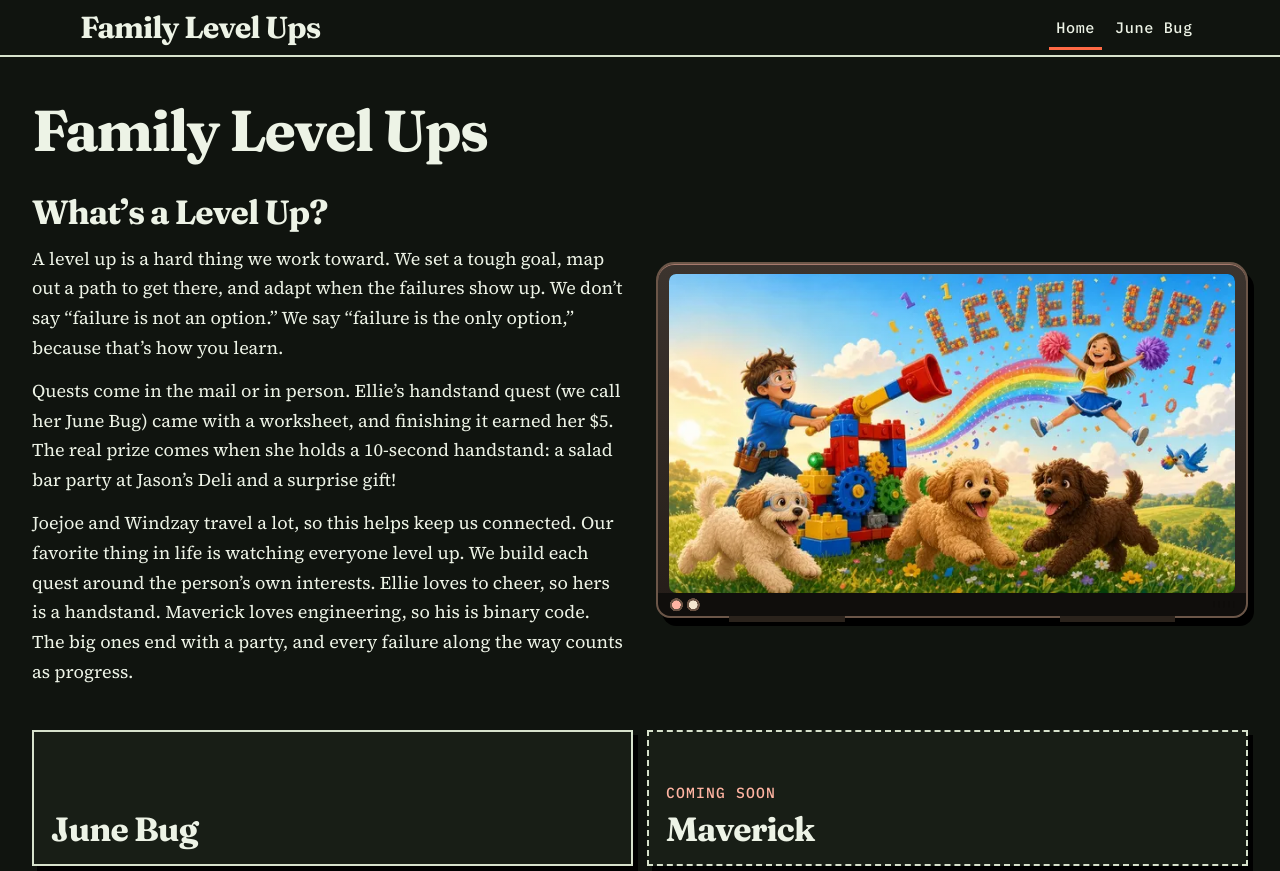
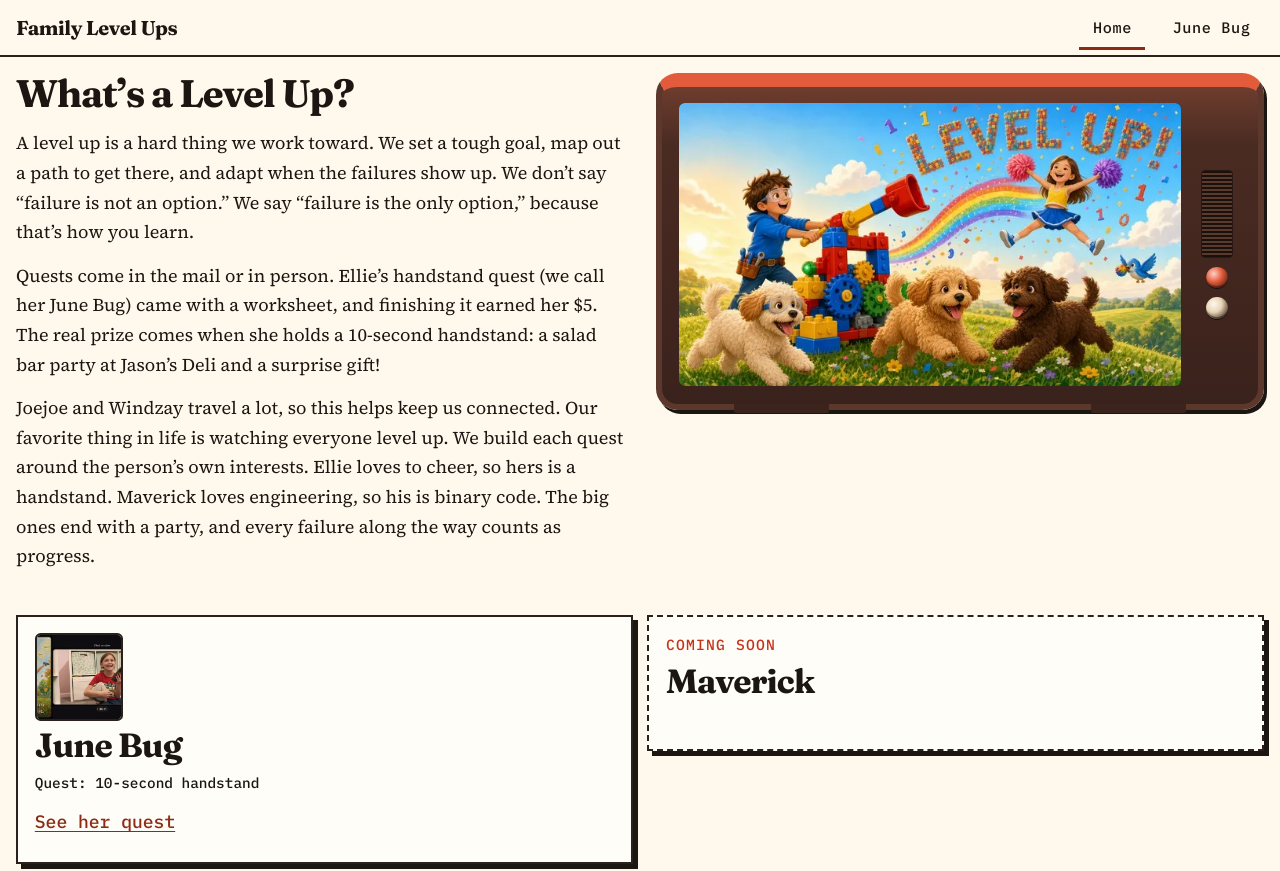
Before and after one commit to familylevelups/familylevelups.github.io, a plain HTML site: page index.html in a window 1280 px wide. Shown: the top 871 px of the page. Drawn offline with Linux system fonts and the light colour scheme.

Commit message:
Restyle the pages cream and rebuild the television frame.
Use a real cabinet with side controls, line up the shared container, and add June Bug's quest card.

Co-authored-by: KidRunComVC <KidRunComVC@users.noreply.github.com>

```diff
--- a/css/styles.css
+++ b/css/styles.css
@@ -65,21 +65,21 @@
 }
 
 :root {
-  color-scheme: dark;
-  --bg: #10140f;
-  --bg-panel: #181e16;
-  --ink: #edf3e6;
-  --muted: #d2dec8;
-  --label: #e8f2e0;
-  --line: #3d4d38;
-  --stroke: #d7e2cc;
-  --shadow: #000000;
+  color-scheme: light;
+  --bg: #fff8ec;
+  --bg-panel: #fffdf8;
+  --ink: #1c1612;
+  --muted: #4a3d34;
+  --label: #3a312a;
+  --line: #e4d3bc;
+  --stroke: #2b211c;
+  --shadow: #1c1612;
   --amber: #f0c14b;
   --amber-ink: #1a1406;
-  --accent: #ffb4a2;
-  --accent-strong: #ff6a45;
-  --link: #f3d48a;
-  --focus: #f0c14b;
+  --accent: #c4341a;
+  --accent-strong: #8d2c14;
+  --link: #8d2c14;
+  --focus: #9a2a14;
   --display: "Fraunces", "Iowan Old Style", Palatino, Georgia, serif;
   --serif: "Source Serif 4", "Iowan Old Style", Palatino, Georgia, serif;
   --mono: "IBM Plex Mono", ui-monospace, "Cascadia Mono", "Segoe UI Mono", Menlo, Consolas, monospace;
@@ -177,7 +177,7 @@ a:focus-visible {
 .wrap,
 .mast-inner,
 .footer-inner {
-  width: min(1120px, calc(100% - 2rem));
+  width: min(1400px, calc(100% - 2rem));
   margin-inline: auto;
 }
 
@@ -198,7 +198,7 @@ a:focus-visible {
 .site-nav ul {
   display: flex;
   flex-wrap: wrap;
-  gap: 0.15rem 0.35rem;
+  gap: 0.35rem 0.85rem;
   margin: 0;
   padding: 0;
   list-style: none;
@@ -208,8 +208,9 @@ a:focus-visible {
   display: inline-flex;
   align-items: center;
   justify-content: center;
+  min-width: 44px;
   min-height: 44px;
-  padding: 0.2rem 0.45rem;
+  padding: 0.45rem 0.85rem;
   color: var(--ink);
   font-family: var(--mono);
   font-size: 0.95rem;
@@ -239,8 +240,8 @@ a:focus-visible {
   color: var(--ink);
   font-family: var(--display);
   font-weight: 700;
-  font-size: 1.45rem;
-  letter-spacing: -0.03em;
+  font-size: 1.15rem;
+  letter-spacing: -0.02em;
   line-height: 1.1;
   text-decoration: none;
 }
@@ -293,12 +294,16 @@ h2 {
 }
 
 .family-catalog {
-  padding: 0.5rem 0 2.5rem;
+  padding: 1rem 0 0;
 }
 
 .family-entry {
   max-width: 42rem;
   margin: 0 0 2.75rem;
+}
+
+.family-catalog > .family-entry:last-child {
+  margin-bottom: 3.5rem;
 }
 
 .family-entry .kicker {
@@ -310,23 +315,46 @@ h2 {
   font-size: clamp(1.6rem, 3vw, 2.1rem);
 }
 
+.tv {
+  display: grid;
+  grid-template-columns: minmax(0, 1fr) auto;
+  align-items: center;
+  gap: 0.35rem;
+  position: relative;
+  max-width: 100%;
+  margin: 0 0 1.15rem;
+  padding: 0.4rem 0.45rem 0.55rem;
+  background: linear-gradient(180deg, #6e3d2e 0%, #4a2b22 18%, #3a221c 100%);
+  border: 3px solid #5c382c;
+  border-top: 6px solid #e25b3a;
+  border-radius: 0.85rem;
+  box-shadow: 3px 4px 0 var(--shadow);
+}
+
+.tv::before,
+.tv::after {
+  content: "";
+  position: absolute;
+  bottom: -0.28rem;
+  width: 16%;
+  height: 0.28rem;
+  background: #3a241c;
+  border-radius: 0 0 0.12rem 0.12rem;
+  pointer-events: none;
+}
+
+.tv::before {
+  left: 12%;
+}
+
+.tv::after {
+  right: 12%;
+}
+
 .level-hero {
   display: block;
-  position: relative;
-  margin: 0 0 1rem;
-  max-width: 100%;
-  padding: 0.32rem 0.36rem 0.82rem;
-  background:
-    radial-gradient(circle at 0.72rem calc(100% - 0.4rem), var(--accent) 0 0.16rem, #6a5344 0.17rem 0.25rem, transparent 0.27rem),
-    radial-gradient(circle at 1.28rem calc(100% - 0.4rem), #f3e6cf 0 0.16rem, #6a5344 0.17rem 0.25rem, transparent 0.27rem),
-    repeating-linear-gradient(90deg, #0e0c0a 0 1px, transparent 1px 3px) right 0.4rem bottom 0.28rem / 0.85rem 0.26rem no-repeat,
-    linear-gradient(#100e0c, #100e0c) left bottom / 100% 0.82rem no-repeat,
-    linear-gradient(180deg, #3c342e 0%, #241c18 100%);
-  border: 2px solid #6b5648;
-  border-radius: 0.7rem 0.7rem 0.5rem 0.5rem;
-  box-shadow:
-    inset 0 1px 0 rgba(255, 180, 162, 0.55),
-    3px 4px 0 var(--shadow);
+  min-width: 0;
+  margin: 0;
 }
 
 .level-hero img {
@@ -336,36 +364,47 @@ h2 {
   height: auto;
   background: #000;
   border: 0;
-  border-radius: 0.28rem;
+  border-radius: 0.35rem;
   box-shadow:
-    inset 0 0 0 1px rgba(0, 0, 0, 0.72),
-    inset 0 0 10px rgba(0, 0, 0, 0.28);
+    inset 0 0 0 2px rgba(0, 0, 0, 0.55),
+    inset 0 10px 16px rgba(255, 255, 255, 0.16);
 }
 
-.level-hero::before {
-  content: "";
-  position: absolute;
-  z-index: 1;
-  top: 0.32rem;
-  right: 0.36rem;
-  bottom: 0.82rem;
-  left: 0.36rem;
-  border-radius: 0.28rem;
-  background: linear-gradient(122deg, rgba(255, 255, 255, 0.18) 0%, rgba(255, 255, 255, 0.04) 16%, transparent 38%);
-  pointer-events: none;
+.tv-side {
+  display: flex;
+  flex-direction: column;
+  align-items: center;
+  justify-content: center;
+  gap: 0.28rem;
+  width: 1.35rem;
 }
 
-.level-hero::after {
-  content: "";
-  position: absolute;
-  left: 14%;
-  right: 14%;
-  bottom: -0.22rem;
-  height: 0.22rem;
-  background:
-    linear-gradient(#2b231c, #2b231c) left / 22% 100% no-repeat,
-    linear-gradient(#2b231c, #2b231c) right / 22% 100% no-repeat;
-  pointer-events: none;
+.tv-grille {
+  display: block;
+  width: 0.85rem;
+  height: 1.7rem;
+  border-radius: 0.15rem;
+  border: 1px solid #2a1812;
+  background: repeating-linear-gradient(
+    to bottom,
+    #1a100c 0 2px,
+    #5a3a2c 2px 4px
+  );
+}
+
+.tv-knob {
+  display: block;
+  width: 0.62rem;
+  height: 0.62rem;
+  border-radius: 50%;
+  background: radial-gradient(circle at 35% 32%, #ffd2c6, #e25b3a 42%, #7a2e1c 74%);
+  box-shadow:
+    inset 0 -2px 0 rgba(0, 0, 0, 0.35),
+    0 1px 0 #1a100c;
+}
+
+.tv-knob-alt {
+  background: radial-gradient(circle at 35% 32%, #fff8ee, #e6d3b4 40%, #6b5344 74%);
 }
 
 .family-entry p {
@@ -465,7 +504,7 @@ h2 {
   display: grid;
   gap: 0.9rem;
   max-width: 42rem;
-  margin: 1.75rem 0 0;
+  margin: 0 0 3.5rem;
   padding: 0;
   list-style: none;
 }
@@ -473,7 +512,8 @@ h2 {
 .person-card {
   display: flex;
   flex-direction: column;
-  justify-content: flex-end;
+  align-items: flex-start;
+  justify-content: flex-start;
   gap: 0.35rem;
   min-height: 8.5rem;
   padding: 1rem 1.05rem 1.1rem;
@@ -481,6 +521,31 @@ h2 {
   border: 2px solid var(--stroke);
   box-shadow: 5px 5px 0 var(--shadow);
   color: var(--ink);
+}
+
+.person-thumb {
+  width: 5.5rem;
+  max-width: 5.5rem;
+  height: 5.5rem;
+  object-fit: cover;
+  border: 2px solid var(--stroke);
+  border-radius: 0.35rem;
+}
+
+.quest-line {
+  margin: 0.15rem 0 0;
+  color: var(--ink);
+  font-family: var(--mono);
+  font-size: 0.9rem;
+  font-weight: 500;
+}
+
+.person-card a {
+  display: inline-flex;
+  align-items: center;
+  min-height: 44px;
+  font-family: var(--mono);
+  font-weight: 500;
 }
 
 a.person-card {
@@ -521,15 +586,14 @@ a.person-card:focus-visible {
   font-size: 1.05rem;
 }
 
+.level-up-copy h1 {
+  margin: 0 0 0.45rem;
+  font-size: clamp(1.85rem, 3vw, 2.5rem);
+}
+
 @media (min-width: 700px) {
-  .wrap,
-  .mast-inner,
-  .footer-inner {
-    width: min(1120px, calc(100% - 2.5rem));
-  }
-
   .brand {
-    font-size: 1.9rem;
+    font-size: 1.25rem;
   }
 
   .page-head {
@@ -546,70 +610,23 @@ a.person-card:focus-visible {
 }
 
 @media (min-width: 900px) {
-  .page-head:has(+ .family-catalog .level-hero),
-  .family-catalog:has(.level-hero) {
-    width: min(1400px, calc(100% - 4rem));
-  }
-
-  .family-entry:has(.level-hero) {
+  .family-entry:has(.tv) {
     display: grid;
     grid-template-columns: minmax(0, 1fr) minmax(0, 1fr);
     column-gap: 2rem;
-    align-items: center;
+    align-items: start;
     max-width: none;
   }
 
-  .family-entry:has(.level-hero) .level-hero {
+  .family-entry:has(.tv) .tv {
     grid-column: 2;
     grid-row: 1;
     margin: 0;
-    position: relative;
-    padding: 0.62rem 0.68rem 1.45rem;
-    background:
-      radial-gradient(circle at 1.15rem calc(100% - 0.7rem), var(--accent) 0 0.26rem, #6a5344 0.28rem 0.4rem, transparent 0.42rem),
-      radial-gradient(circle at 2.2rem calc(100% - 0.7rem), #f3e6cf 0 0.26rem, #6a5344 0.28rem 0.4rem, transparent 0.42rem),
-      repeating-linear-gradient(90deg, #0e0c0a 0 2px, transparent 2px 5px) right 0.7rem bottom 0.5rem / 1.35rem 0.42rem no-repeat,
-      linear-gradient(#100e0c, #100e0c) left bottom / 100% 1.45rem no-repeat,
-      linear-gradient(180deg, #3c342e 0%, #241c18 100%);
-    border: 2px solid #6b5648;
-    border-radius: 1.15rem 1.15rem 0.9rem 0.9rem;
-    box-shadow:
-      inset 0 1px 0 rgba(255, 180, 162, 0.55),
-      6px 8px 0 var(--shadow);
-  }
-
-  .family-entry:has(.level-hero) .level-hero img {
-    border: 0;
-    border-radius: 0.45rem;
-    box-shadow:
-      inset 0 0 0 2px rgba(0, 0, 0, 0.72),
-      inset 0 0 16px rgba(0, 0, 0, 0.35);
-  }
-
-  .level-hero::before {
-    content: "";
-    position: absolute;
-    z-index: 1;
-    top: 0.62rem;
-    right: 0.68rem;
-    bottom: 1.45rem;
-    left: 0.68rem;
-    border-radius: 0.45rem;
-    background: linear-gradient(122deg, rgba(255, 255, 255, 0.2) 0%, rgba(255, 255, 255, 0.05) 18%, transparent 40%);
-    pointer-events: none;
-  }
-
-  .level-hero::after {
-    content: "";
-    position: absolute;
-    left: 12%;
-    right: 12%;
-    bottom: -0.38rem;
-    height: 0.38rem;
-    background:
-      linear-gradient(#2b231c, #2b231c) left / 26% 100% no-repeat,
-      linear-gradient(#2b231c, #2b231c) right / 26% 100% no-repeat;
-    pointer-events: none;
+    gap: 0.75rem;
+    padding: 1rem 1.05rem 1.15rem;
+    border-width: 6px;
+    border-top-width: 14px;
+    border-radius: 1.35rem;
   }
 
   .level-up-copy {
@@ -617,7 +634,29 @@ a.person-card:focus-visible {
     grid-row: 1;
   }
 
-  .family-catalog:has(.level-hero) .people {
+  .tv-side {
+    width: 3rem;
+    gap: 0.55rem;
+  }
+
+  .tv-grille {
+    width: 2rem;
+    height: 5.5rem;
+    border-radius: 0.25rem;
+  }
+
+  .tv-knob {
+    width: 1.35rem;
+    height: 1.35rem;
+  }
+
+  .tv::before,
+  .tv::after {
+    bottom: -0.55rem;
+    height: 0.55rem;
+  }
+
+  .family-catalog:has(.tv) .people {
     max-width: none;
   }
 }
--- a/index.html
+++ b/index.html
@@ -6,7 +6,7 @@
     <meta name="robots" content="noindex, nofollow">
     <title>Family Level Ups</title>
     <meta name="description" content="How our family does level ups.">
-    <meta name="theme-color" content="#10140f">
+    <meta name="theme-color" content="#FFF8EC">
     <link rel="icon" href="/favicon.svg" type="image/svg+xml">
     <link rel="preload" href="/assets/fonts/fraunces-700.woff2" as="font" type="font/woff2" crossorigin>
     <link rel="preload" href="/assets/fonts/source-serif-4-400.woff2" as="font" type="font/woff2" crossorigin>
@@ -28,17 +28,21 @@
     </header>
 
     <main id="content" tabindex="-1">
-      <header class="page-head wrap">
-        <h1>Family Level Ups</h1>
-      </header>
       <section class="catalog wrap family-catalog" aria-labelledby="level-up-heading">
         <div class="family-entry">
-          <picture class="level-hero">
-            <source type="image/webp" srcset="/assets/img/level-up-hero-640.webp 640w, /assets/img/level-up-hero-1024.webp 1024w" sizes="(min-width: 900px) min(700px, 46vw), calc(100vw - 2rem)">
-            <img src="/assets/img/level-up-hero-1024.jpg" srcset="/assets/img/level-up-hero-640.jpg 640w, /assets/img/level-up-hero-1024.jpg 1024w" sizes="(min-width: 900px) min(700px, 46vw), calc(100vw - 2rem)" width="1024" height="576" alt="Storybook illustration of a boy in goggles launching a toy-brick catapult while a girl in a cheer outfit flies through the sky with pom-poms above three playful Labradoodles, under brick letters that spell LEVEL UP!" loading="eager">
-          </picture>
+          <div class="tv">
+            <picture class="level-hero">
+              <source type="image/webp" srcset="/assets/img/level-up-hero-640.webp 640w, /assets/img/level-up-hero-1024.webp 1024w" sizes="(min-width: 900px) min(700px, 46vw), calc(100vw - 2rem)">
+              <img src="/assets/img/level-up-hero-1024.jpg" srcset="/assets/img/level-up-hero-640.jpg 640w, /assets/img/level-up-hero-1024.jpg 1024w" sizes="(min-width: 900px) min(700px, 46vw), calc(100vw - 2rem)" width="1024" height="576" alt="Storybook illustration of a boy in goggles launching a toy-brick catapult while a girl in a cheer outfit flies through the sky with pom-poms above three playful Labradoodles, under brick letters that spell LEVEL UP!" loading="eager">
+            </picture>
+            <div class="tv-side" aria-hidden="true">
+              <span class="tv-grille"></span>
+              <span class="tv-knob"></span>
+              <span class="tv-knob tv-knob-alt"></span>
+            </div>
+          </div>
           <div class="level-up-copy">
-            <h2 id="level-up-heading">What’s a Level Up?</h2>
+            <h1 id="level-up-heading">What’s a Level Up?</h1>
             <p>A level up is a hard thing we work toward. We set a tough goal, map out a path to get there, and adapt when the failures show up. We don’t say “failure is not an option.” We say “failure is the only option,” because that’s how you learn.</p>
             <p>Quests come in the mail or in person. Ellie’s handstand quest (we call her June Bug) came with a worksheet, and finishing it earned her $5. The real prize comes when she holds a 10-second handstand: a salad bar party at Jason’s Deli and a surprise gift!</p>
             <p>Joejoe and Windzay travel a lot, so this helps keep us connected. Our favorite thing in life is watching everyone level up. We build each quest around the person’s own interests. Ellie loves to cheer, so hers is a handstand. Maverick loves engineering, so his is binary code. The big ones end with a party, and every failure along the way counts as progress.</p>
@@ -46,9 +50,12 @@
         </div>
         <ul class="people">
           <li>
-            <a class="person-card" href="/june-bug/">
+            <article class="person-card">
+              <img class="person-thumb" src="/assets/video/ellie-reaction-poster.jpg" alt="" width="1920" height="1080" loading="lazy">
               <h2>June Bug</h2>
-            </a>
+              <p class="quest-line">Quest: 10-second handstand</p>
+              <a href="/june-bug/">See her quest</a>
+            </article>
           </li>
           <li>
             <div class="person-card is-soon">
```
Also changed, not shown: 404.html (+1 -1 lines), june-bug/index.html (+1 -1 lines).
